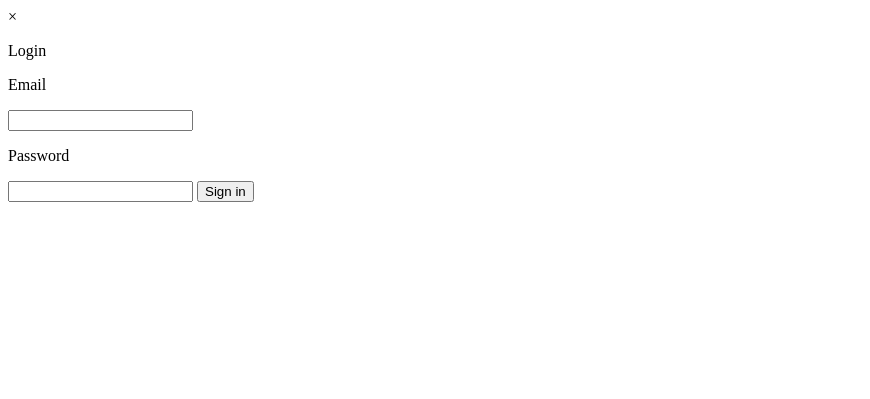
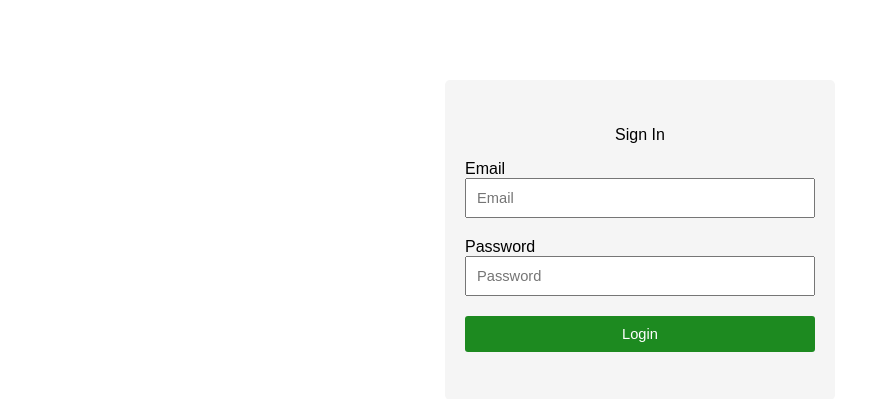
Before and after one commit to harrysenjaya/Pesona-Desa, a PHP site: page /View/login.php in a window 1280 px wide. Shown: the top 399 px of the page, without its empty margins (0-870 px from the left). Run offline with PHP 8.4, Linux system fonts and the light colour scheme; data that the repository does not hold is empty.

Commit message:
Update CSS Login

```diff
--- /dev/null
+++ b/View/Style/login.css
@@ -0,0 +1,34 @@
+body{
+	font-family: sans-serif;
+	background: white;
+}
+
+.tulisan_login{
+	text-align: center;
+}
+
+.loginContent{
+	width: 350px;
+	background-color: rgb(245, 245,245);
+	margin: 80px auto;
+    padding: 30px 20px;
+    border-radius: 5px;
+}
+
+.form_login{
+	box-sizing : border-box;
+	width: 100%;
+	padding: 10px;
+	font-size: 11pt;
+	margin-bottom: 20px;
+}
+
+.tombol_login{
+	background: #1d8a20;
+	color: white;
+	font-size: 11pt;
+	width: 100%;
+	border: none;
+	border-radius: 3px;
+	padding: 10px 20px;
+}
--- a/View/login.php
+++ b/View/login.php
@@ -1,18 +1,26 @@
 <!DOCTYPE html>
 <html>
 
+<head>
+    <link rel="stylesheet" href="View/Style/login.css" />
+</head>
+
 <body>
-<div class="loginContent">
-    <form action ="login" method="POST">
-        <span class="close">&times;</span><br>
-        <p class="modalJudul">Login</p>
-        <p class="judulField">Email</p>
-        <input name="email" class="inputModal" type="email" id="emailLogin" required />
-        <p class="judulField">Password</p>
-        <input name="password" class="inputModal" type="password" id="pswLogin" required />
-        <button type="submit" class="modalButton">Sign in</button>
-    </form>
-</div>
+    <div class="loginContent">
+        <p class="tulisan_login">Sign In</p>
+
+        <form>
+            <label>Email</label>
+            <input type="text" name="email" class="form_login" placeholder="Email">
+
+            <label>Password</label>
+            <input type="text" name="password" class="form_login" placeholder="Password">
+
+            <input type="submit" class="tombol_login" value="Login">
+            <br />
+            <br />
+        </form>
+    </div>
 </body>
 
 </html>
```
